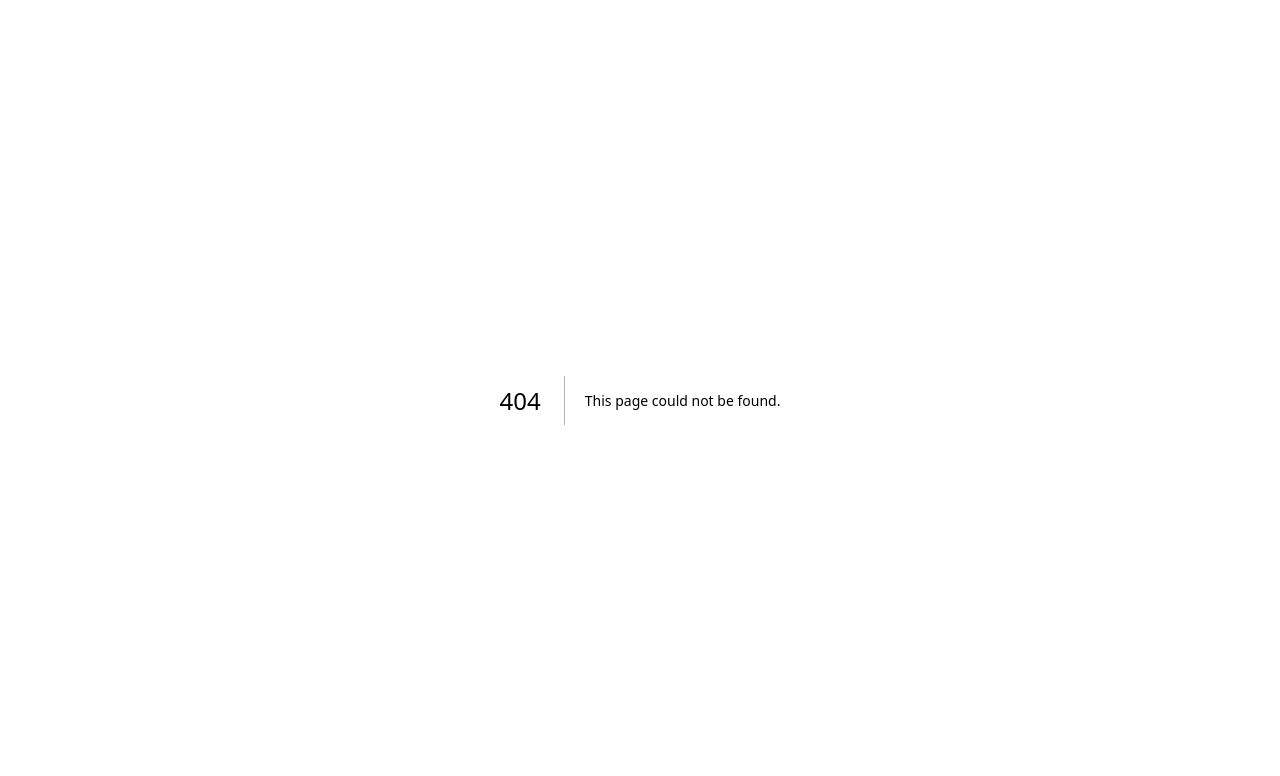
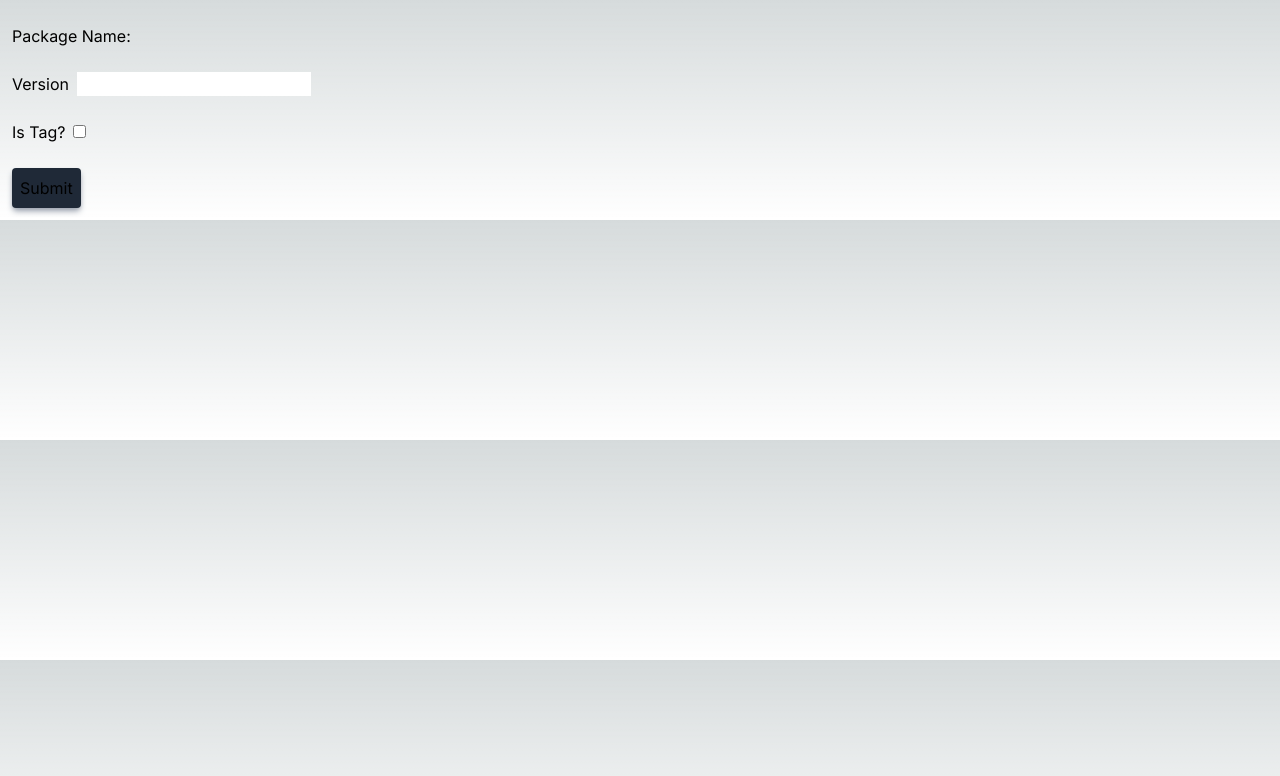
Before and after one commit to lsst-ts/obsenv-ui, a Next.js app: page /dashboard/change in a window 1280 px wide. Before the commit this address had no page. Shown: the top 776 px of the page. Built offline with nearby package versions, Linux system fonts and the light colour scheme.

Commit message:
Checkpoint changing version work.

```diff
--- /dev/null
+++ b/app/dashboard/change/page.tsx
@@ -0,0 +1,11 @@
+import Form from '@/app/ui/change/form'
+
+const Change = () => {
+  return (
+    <main>
+      <Form />
+    </main>
+  )
+}
+
+export default Change
--- /dev/null
+++ b/app/ui/change/form.tsx
@@ -0,0 +1,42 @@
+'use client'
+
+import { useSearchParams } from 'next/navigation'
+
+const Form = () => {
+  const searchParams = useSearchParams()
+  const package_name = searchParams.get('package_name')
+
+  function dispatch(formData: FormData) {
+    console.log('OK')
+  }
+
+  return (
+    <form action={dispatch} className="ml-3 mt-3 flex grid grid-cols-4">
+      <div className="col-span-4 py-3">
+        <label>Package Name: {package_name}</label>
+      </div>
+      <div className="col-span-4 py-3">
+        <label className="pr-2">Version</label>
+        <input
+          id="version"
+          name="version"
+          type="text"
+          defaultValue=""
+          className="text-black"
+          required
+        />
+      </div>
+      <div className="col-span-4 py-3">
+        <label className="pr-2">Is Tag?</label>
+        <input id="isTag" name="isTag" type="checkbox" />
+      </div>
+      <div className="col-span-1 py-3">
+        <button className="rounded bg-gray-800 p-2 shadow-md shadow-gray-400">
+          Submit
+        </button>
+      </div>
+    </form>
+  )
+}
+
+export default Form
--- a/app/ui/dashboard/box-card.tsx
+++ b/app/ui/dashboard/box-card.tsx
@@ -2,6 +2,7 @@
 
 import { useContext } from 'react'
 import clsx from 'clsx'
+import { useRouter } from 'next/navigation'
 import { PackageInfo } from '@/app/lib/definitions'
 import { AuthContext } from '@/app/lib/auth-context'
 
@@ -12,9 +13,11 @@ const BoxCard = ({
   is_different,
 }: PackageInfo) => {
   let isAuthed = useContext(AuthContext)?.isAuthed
+  const router = useRouter()
 
   const onClick = () => {
     console.log('Change button clicked')
+    router.push(`/dashboard/change?package_name=${name}`)
   }
 
   return (
```
